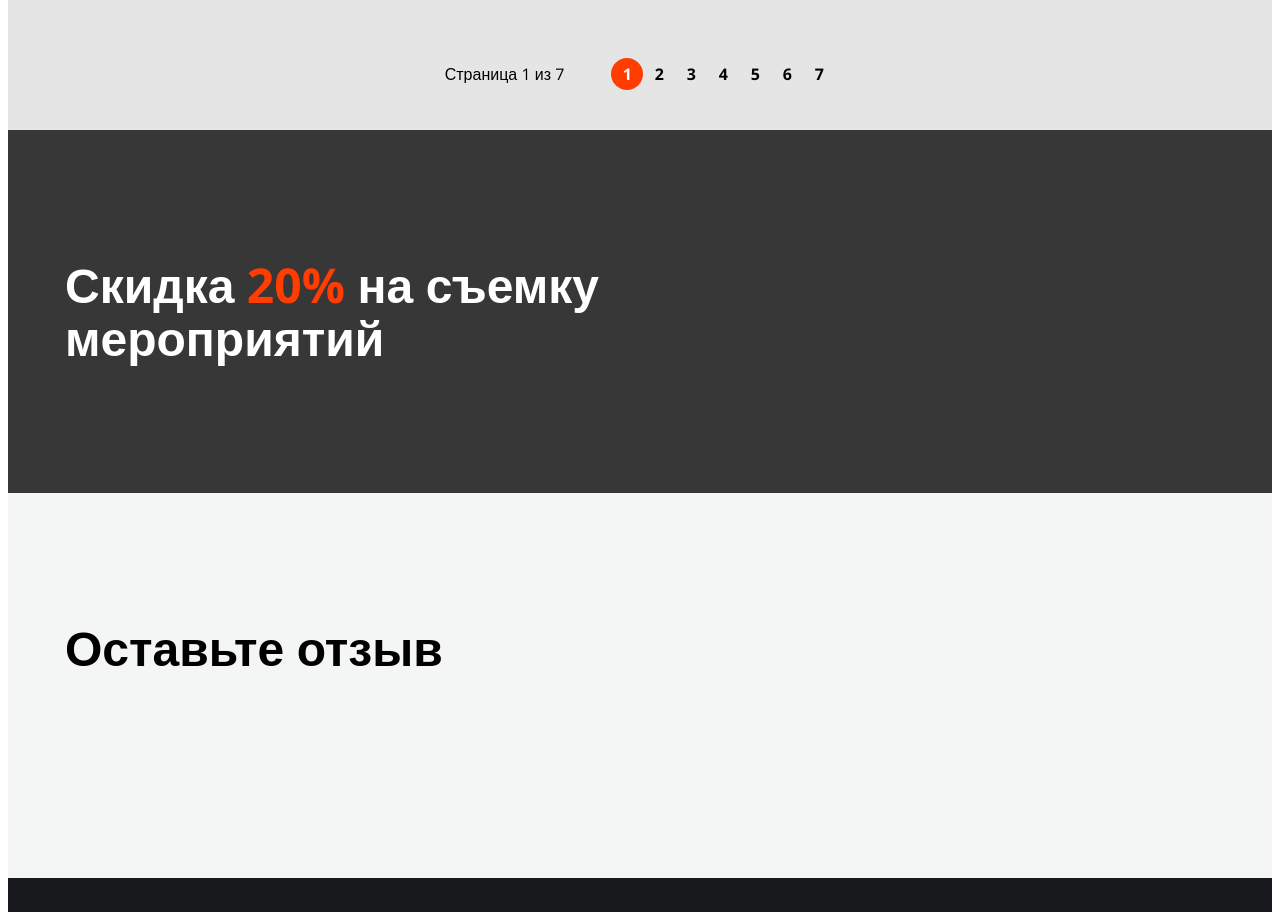
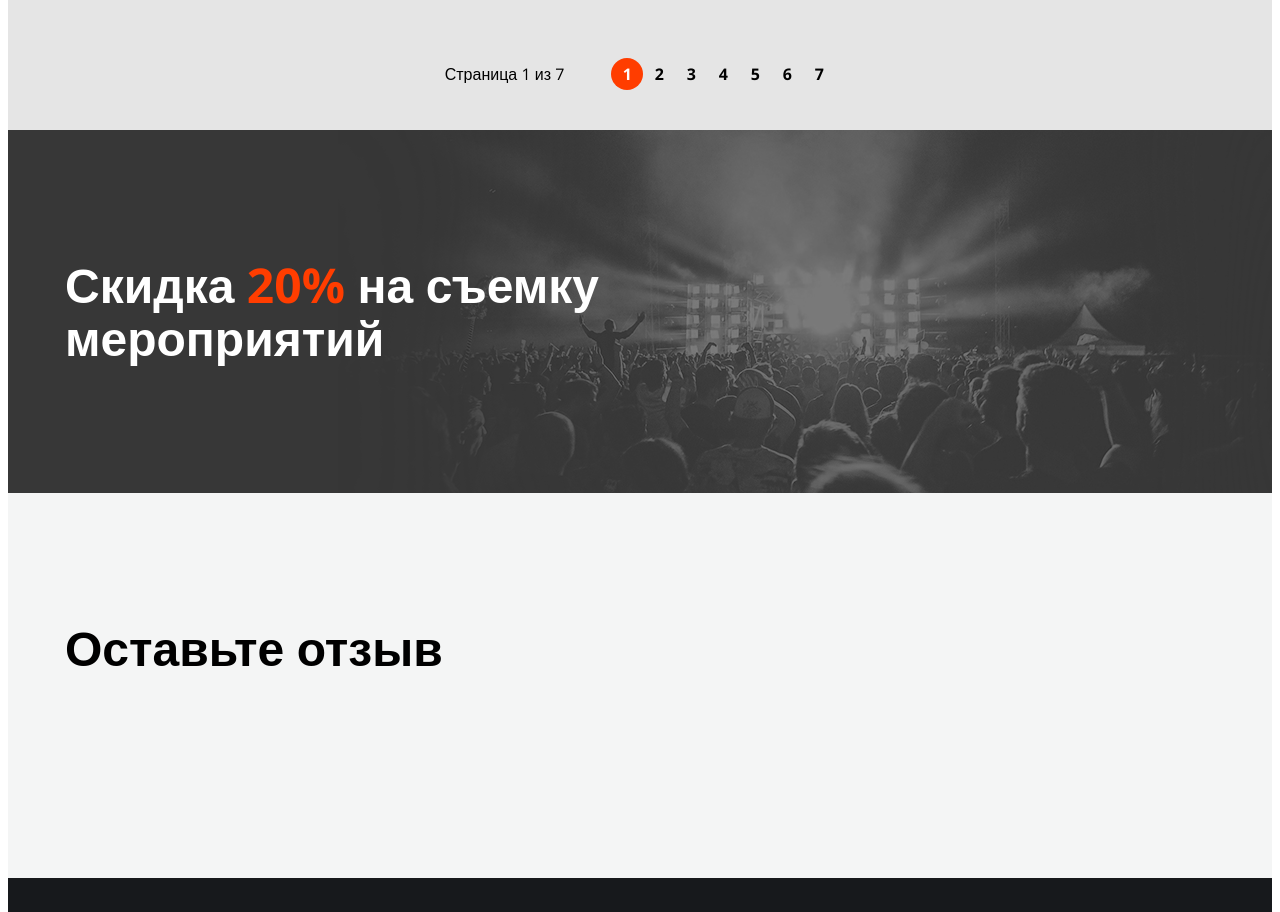
Before and after one commit to Ivan20066/reviews, a plain HTML site: page index.html in a window 1280 px wide. Shown: the part 1700-2612 px from the top of the page. Drawn offline with nearby package versions, Linux system fonts and the light colour scheme; the site is published under a folder, as on GitHub Pages, so addresses that start at the root find nothing.

Commit message:
прописал пути

```diff
--- a/css/main.css
+++ b/css/main.css
@@ -599,7 +599,7 @@ background: #F4F5F5;
     font-weight: bold;
 }
 .separator {
-    background:url(/img/party.png) right 20% no-repeat, linear-gradient(0deg, #373737, #373737);
+    background:url(../img/party.png) right 20% no-repeat, linear-gradient(0deg, #373737, #373737);
     min-height: 363px;
     display: flex;
     flex-direction: column;
```
